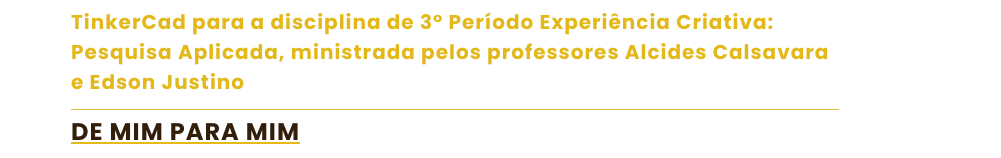
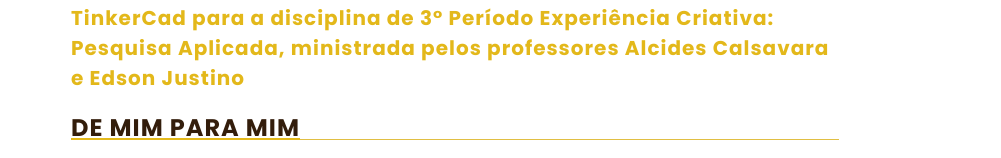
Before and after one commit to laahlonge/Portfolio_LaraVidal, a plain HTML site: page 09_2022/paginas/projeto1.html in a window 1280 px wide. Shown: the part 642-800 px from the top of the page, 279-1280 px from the left. Drawn offline with Linux system fonts and the light colour scheme.

Commit message:
Update styleProjetos.css

```diff
--- a/09_2022/css/styleProjetos.css
+++ b/09_2022/css/styleProjetos.css
@@ -193,8 +193,8 @@
 .separator{
     padding: .5em 0;
     border-bottom: 1px solid #e1bf43;
-    margin-top: -24px;
-    margin-bottom: 60px;
+    margin-top: 30px;
+    margin-bottom: 35px;
 }
 .container-projetos  {
     height: auto;
```
